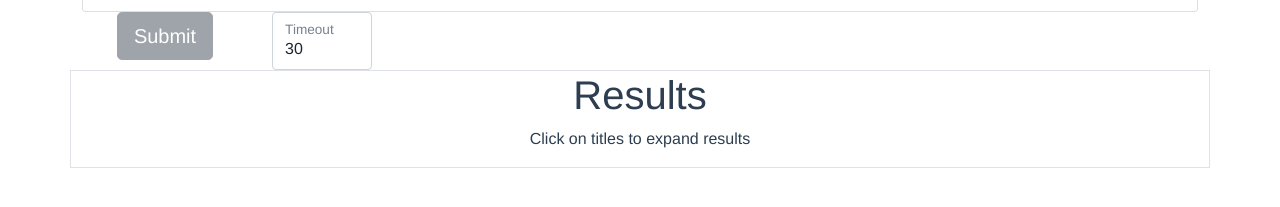
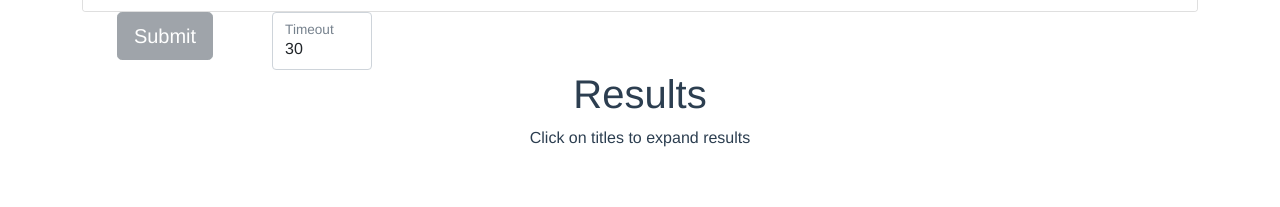
Before and after one commit to kkaris/indra_network_service, a Vue app in the folder indra_network_search/frontend/: page / in a window 1280 px wide. Shown: the part 415-622 px from the top of the page. Built offline with nearby package versions, Linux system fonts and the light colour scheme.

Commit message:
Add PathResults for search and reverse search

```diff
--- a/indra_network_search/frontend/src/views/ResultArea.vue
+++ b/indra_network_search/frontend/src/views/ResultArea.vue
@@ -1,5 +1,5 @@
 <template>
-  <div class="container border rounded-lg">
+  <div class="container">
     <h1>Results</h1>
     <p>Click on titles to expand results</p>
     <!--Source/Target info???-->
@@ -11,7 +11,15 @@
       </pre>
     </div>
     <!--Path Results-->
+    <PathResults
+        v-if="hasPathRes"
+        v-bind="{...path_results, title: 'Path Results'}"
+    />
     <!--Reverse Path Results-->
+    <PathResults
+        v-if="hasRevPathRes"
+        v-bind="{ ...reverse_path_results, title: 'Reverse Path Results' }"
+    />
     <!--Shared Targets-->
     <div v-if="hasSharedTargets" class="container">
       <p>Shared Targets</p>
```
